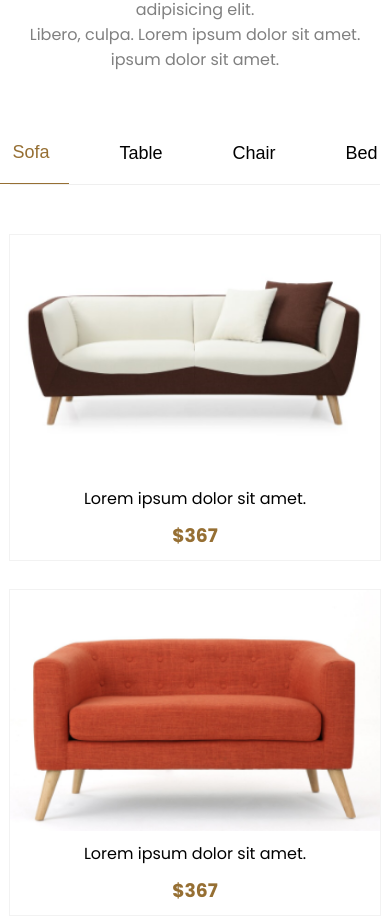
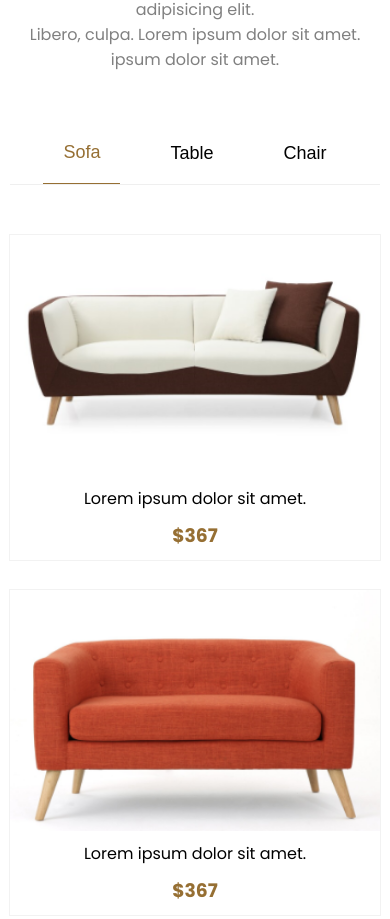
Before and after one commit to iahmedfarag/Athath, a React (Vite) app: page / in a window 390 px wide. Shown: the part 978-1897 px from the top of the page. Built offline with nearby package versions, Linux system fonts and the light colour scheme.

Commit message:
responsive

```diff
--- a/src/components/PopularProducts.jsx
+++ b/src/components/PopularProducts.jsx
@@ -19,7 +19,6 @@ const PopularProducts = () => {
               <button className="active">Sofa</button>
               <button>Table</button>
               <button>Chair</button>
-              <button>Bed</button>
             </div>
             <div className="products">
               <article>
```
